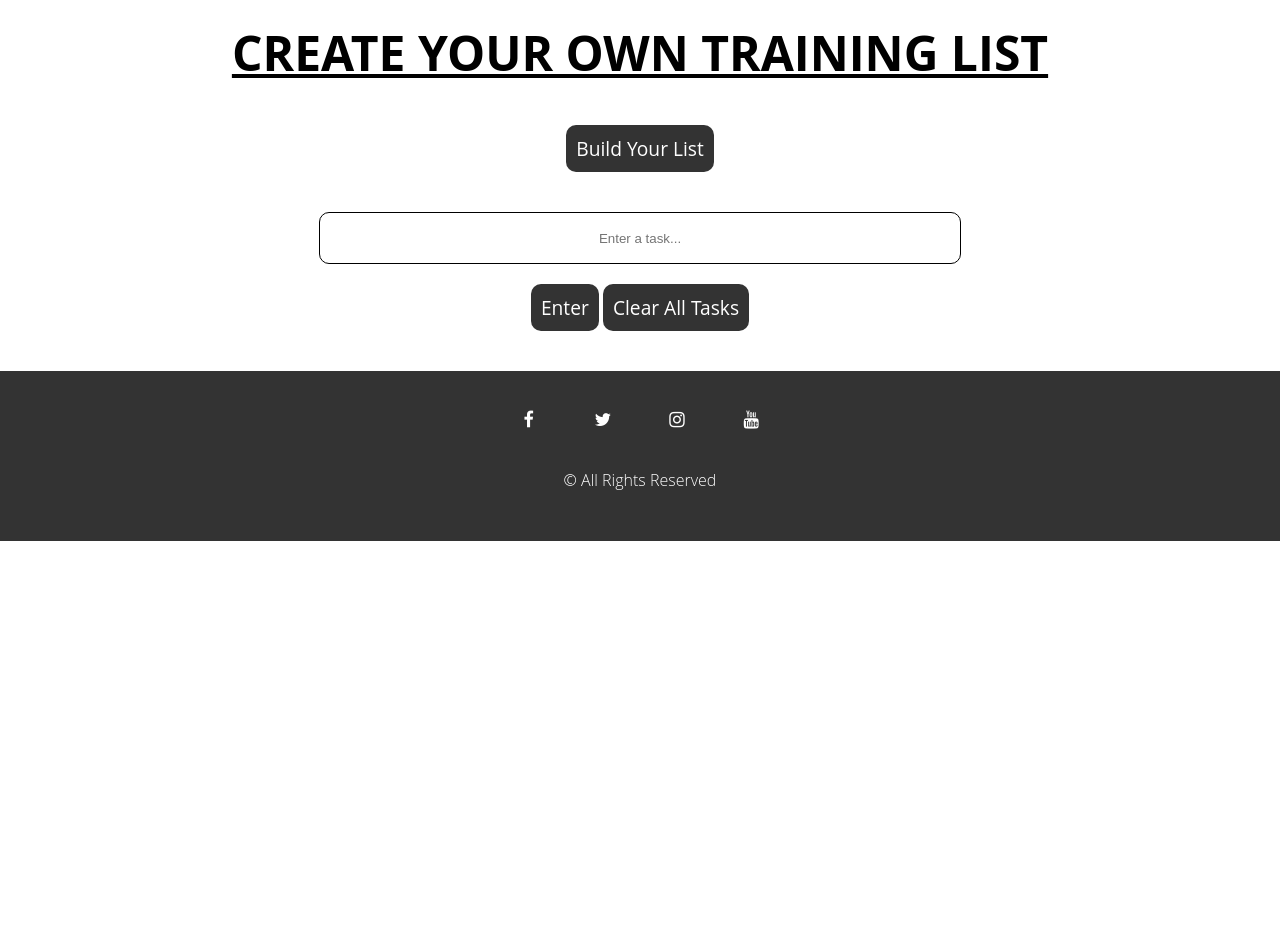
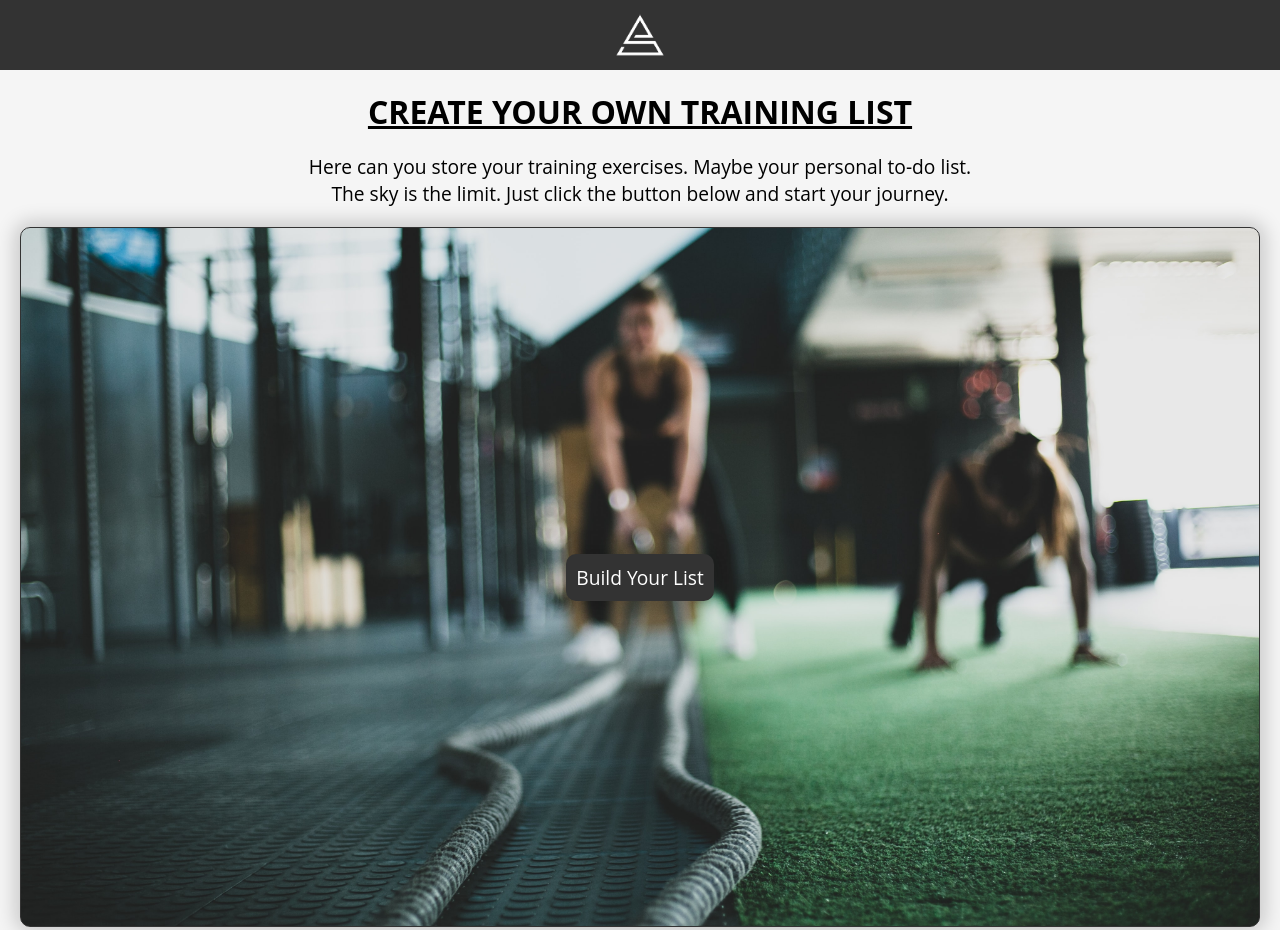
Before and after one commit to jensalindgren/todolist, a plain HTML site: page index.html in a window 1280 px wide. Shown: the top 930 px of the page. Before the commit the page ends 800 px from the top, so only its background shows below. Drawn offline with Linux system fonts and the light colour scheme.

Commit message:
Added new css to for the style. Added some new images to the assets folder. Added new images to the index.html file.

```diff
--- a/assets/css/style.css
+++ b/assets/css/style.css
@@ -1,28 +1,48 @@
 * {
     padding: 0;
     margin: 0;
+    box-sizing: border-box;
 }
 body {
     margin: 0;
     padding: 0;
     font-family: 'Open Sans', sans-serif;
-    overflow-y: scroll;
-    overflow-x: hidden;
+    background-color: whitesmoke;
+}
+/* Navbar */
+.navbar {
+    display: flex;
+    justify-content: center;
+    align-items: center;
+    background-color: #333;
+    color: white;
+    width: 100%;
+    z-index: 10;
+}
+.logo {
+    display: flex;
+    height: 70px;
+    transition: all 0.30s ease-in-out;
 }
 /* Main */
 main {
     max-width: 1440px;
-    margin: auto;
+    margin: 0 auto;
     align-items: center;
     justify-content: center;
     text-align: center;
 }
 h1{
-    font-size: 3rem;
+    font-size: 2rem;
     font-weight: 700;
     margin: 20px;
     text-transform: uppercase;
     text-decoration: underline;
+}
+p {
+    font-size: 1.2rem;
+    font-weight: 400;
+    margin: 20px;
 }
 #item{
     align-items: center;
@@ -46,7 +66,7 @@ h1{
     font-family: inherit;
     cursor: pointer;
     transition: all 0.30s ease-in-out;
-    margin: 20px;
+    box-shadow: 0px 0px 19px 5px rgba(0,0,0,0.19);
 }
 #enter {
     background-color: #333;
@@ -85,6 +105,22 @@ h1{
     cursor: pointer;
     transition: all 0.30s ease-in-out;
 }
+.img{
+    display: flex;
+    justify-content: center;
+    align-items: center;
+    text-align: center;
+    background: url(../images/phototwo.jpg);
+    background-position: center;
+    background-repeat: no-repeat;
+    background-size: cover;
+    min-height: 700px;
+    min-width: 230px;
+    margin: 20px;
+    border: #333 solid 1px;
+    border-radius: 10px;
+    box-shadow: 0px 0px 19px 5px rgba(0,0,0,0.19);
+}
 /* Hover effect */
 button:hover {
     background-color: #fff;
@@ -103,8 +139,6 @@ button:hover {
 
 /* Display list */
 #displayArea{
-    display: flex;
-    flex-direction: column;
     align-items: center;
     justify-content: center;
     text-align: center;
@@ -129,6 +163,17 @@ button:hover {
     font-family: inherit;
     transition: all 0.30s ease-in-out;
   }
+.text {
+    text-align: center;
+    justify-content: center;
+    align-items: center;
+    font-size: 1.2rem;
+    font-weight: 400;
+    text-transform: initial;
+    font-family: inherit;
+    transition: all 0.30s ease-in-out;
+    box-shadow: 0px 0px 19px 5px rgba(0,0,0,0.19);
+}
 /* Footer */
 .footer {
     width: 100%;
--- a/index.html
+++ b/index.html
@@ -10,19 +10,30 @@
     <link rel="stylesheet" href="https://cdnjs.cloudflare.com/ajax/libs/font-awesome/4.7.0/css/font-awesome.min.css">
 </head>
 <body>
-    <main>
-      <section class="list">
-      <h1>Create Your Own Training List</h1>
-    <div>
-      <button class="toggleBtn" onclick="toggle()">Build Your List</button>
-      <div id="toggle" class="to-do-input">
-          <input type="text" id="item" placeholder="Enter a task...">
+<!-- Navigation -->
+<nav>
+  <div class="navbar">
+    <a class="logo" href="index.html"><img src="assets/images/logo2_white.png" alt="logo"></a>
+  </div>
+</nav>
+
+<!-- Main -->
+<main>
+  <h1>Create Your Own Training List</h1>
+  <p>Here can you store your training exercises. Maybe your personal to-do list.<br>The sky is the limit. Just click the button below and start your journey.</p>
+  <div class="img">
+    <button class="toggleBtn" onclick="toggle()">Build Your List</button>
+  </div>
+  <section>
+    <div class="">
+      <div id="toggle" class="to-do-input" hidden>
+          <input class="text" type="text" id="item" placeholder="Enter a task...">
         <div class="button">
           <button id="enter">Enter</button>
           <button id="clearLocalStorage">Clear All Tasks</button>
         </div>
+        <div id="displayArea"></div>
       </div>
-        <div id="displayArea"></div>
     </div>
   </section>
 </main>
```
Also changed, not shown: assets/images/logo2_white.png (added), assets/images/photo.jpg (added), assets/images/phototwo.jpg (added).
